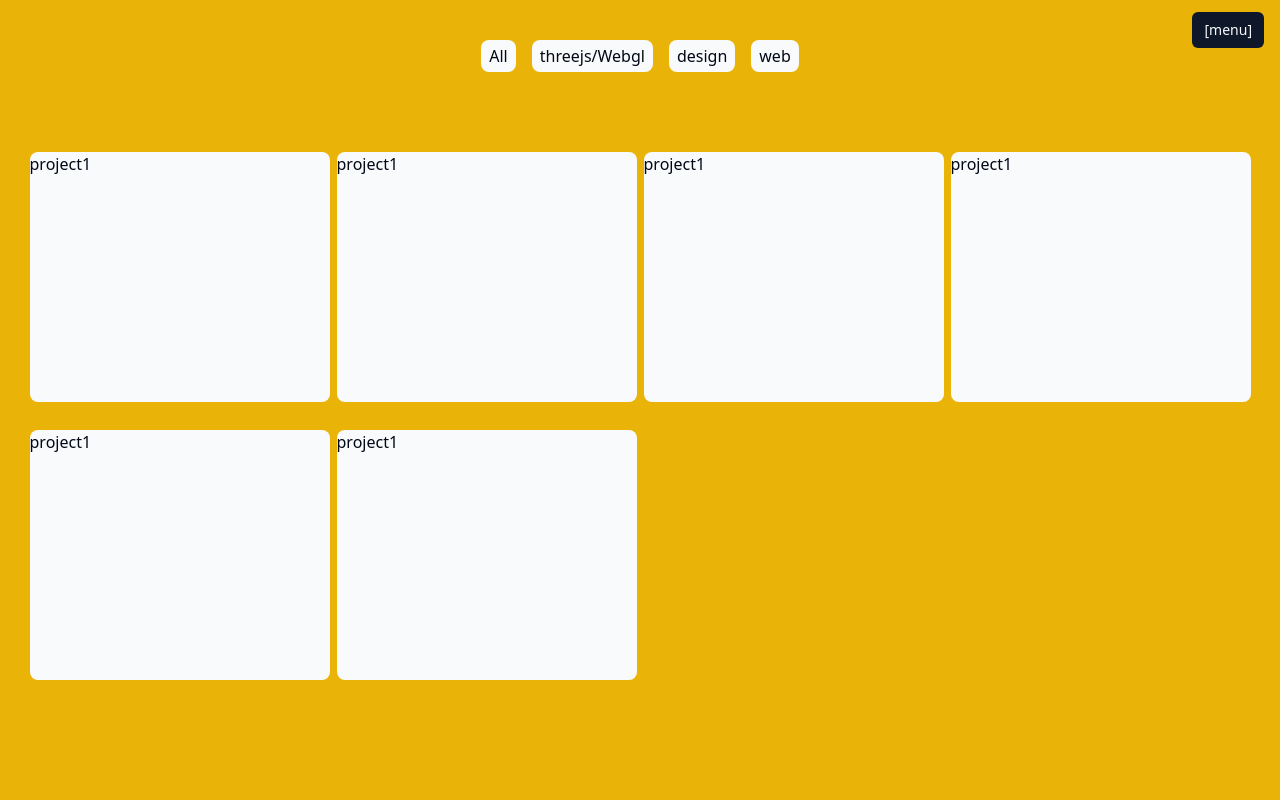
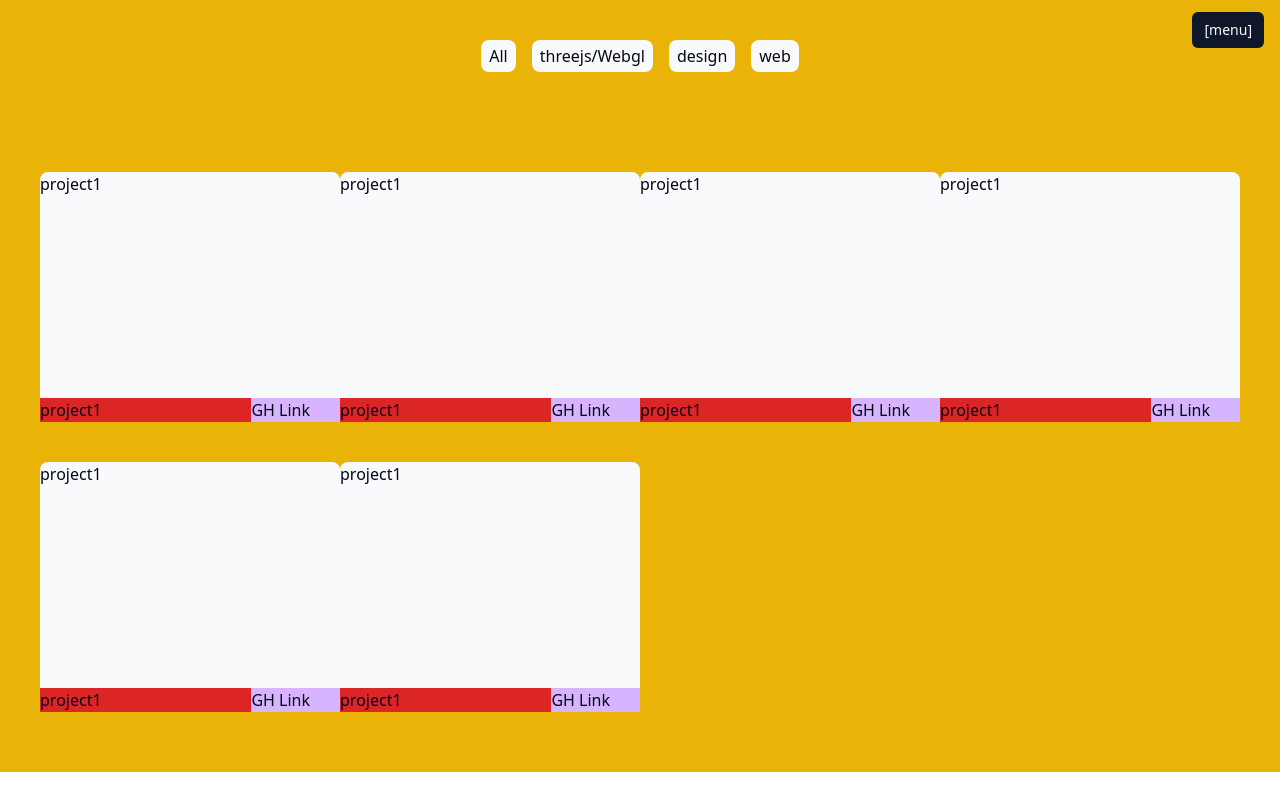
Before and after one commit to muh5329/Monkey-Factory, a Next.js app: page /projects in a window 1280 px wide. Built offline with nearby package versions, Linux system fonts and the light colour scheme.

Commit message:
projects orientation and block out

```diff
--- a/src/app/projects/page.tsx
+++ b/src/app/projects/page.tsx
@@ -47,8 +47,8 @@ export default function ProjectsPage
 
   const tags = ["All", "threejs/Webgl", "design", "web"];
   return (
-    <main className=" h-dvh bg-yellow-500">
-      <div className='flex items-center justify-center  gap-4 p-10'>
+    <main className=" h-fill bg-yellow-500">
+      <div className='flex items-center justify-center gap-4 p-10'>
         {tags.map((tag, i) =>
           <div key={i} className='bg-gray-50 rounded-lg pt-1 pb-1 pl-2 pr-2 h-fit text-center '>
             {tag}
@@ -56,11 +56,27 @@ export default function ProjectsPage
         )}
 
       </div>
-      <div className='grid grid-cols-4 justify-items-center gap-7 p-10'>
+      <div className='grid grid-cols-4 justify-items-center  p-10'>
         {projects.map((project, i) =>
           <div key={i}
-            className='rounded-lg col-span-1 row-span-1 bg-gray-50 w-[300px] h-[250px]'>
-            {project.name}
+            className='rounded-lg flex flex-col  col-span-1 row-span-1 m-5 bg-gray-50 w-[300px] h-[250px] justify-between'>
+            <div>
+              {project.name}
+            </div>
+
+
+            <div className='grid grid-flow-col col-span-6 '>
+
+              <div className=' bg-red-600 col-span-5' >
+                {project.name}
+              </div>
+
+              <div className=' bg-purple-300 col-span-1' >
+                GH Link
+              </div>
+
+            </div>
+
           </div>
         )}
       </div>
```
